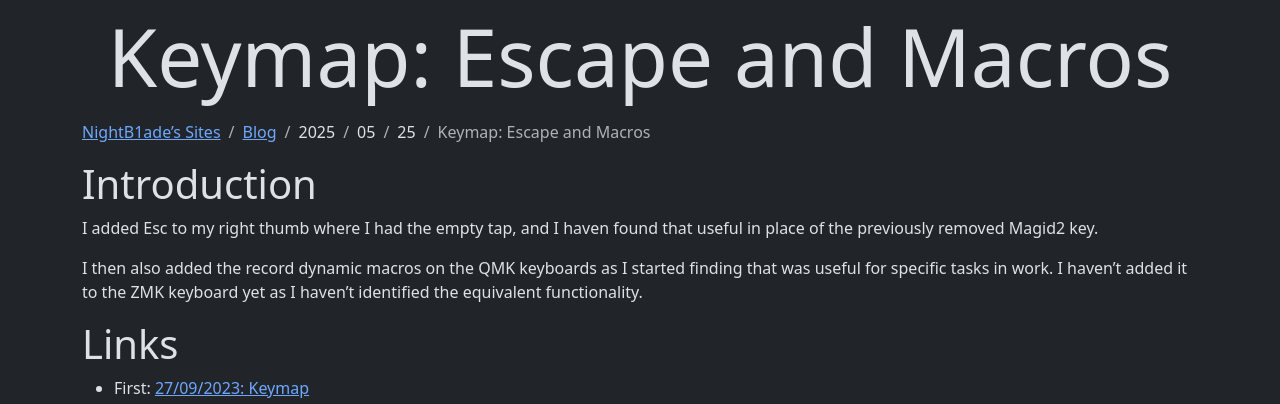
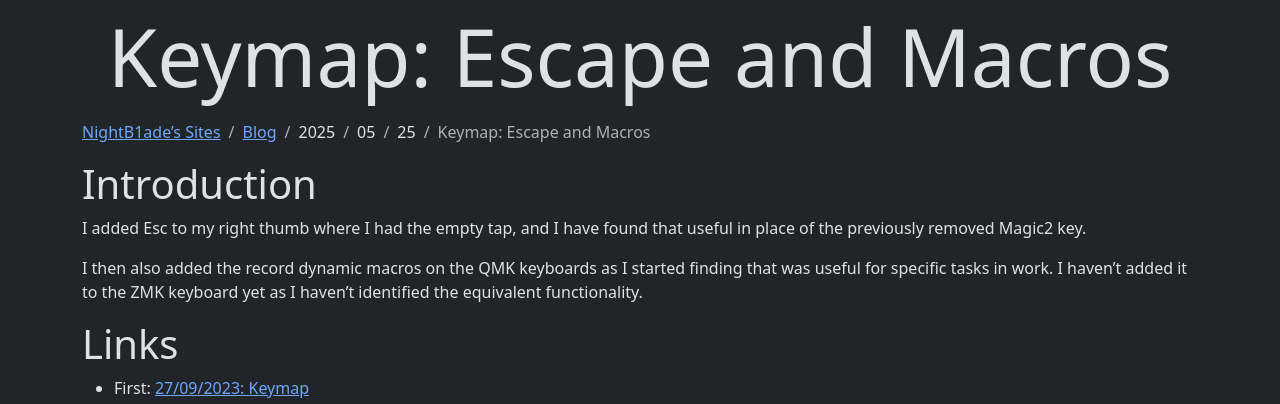
Before and after one commit to NightB1ade/Blog, a Jekyll site: the page built from _posts/2025-05-25-Keymap-EscapeAndMacros.html, in a window 1280 px wide and 900 px high. Shown: the top 404 px of the window. Built offline with Jekyll 4.4.1, drawn with Linux system fonts in a browser that asks for light colours.

Commit message:
2025-05-25: Keymap: Escape and Macros: Typos

```diff
--- a/_posts/2025-05-25-Keymap-EscapeAndMacros.html
+++ b/_posts/2025-05-25-Keymap-EscapeAndMacros.html
@@ -5,7 +5,7 @@ tags: keyboard
 
 <div class="container">
 	<h1>Introduction</h1>
-	<p>I added Esc to my right thumb where I had the empty tap, and I haven found that useful in place of the previously removed Magid2 key.</p>
+	<p>I added Esc to my right thumb where I had the empty tap, and I have found that useful in place of the previously removed Magic2 key.</p>
 	<p>I then also added the record dynamic macros on the QMK keyboards as I started finding that was useful for specific tasks in work.
 		I haven’t added it to the ZMK keyboard yet as I haven’t identified the equivalent functionality.</p>
 
```
